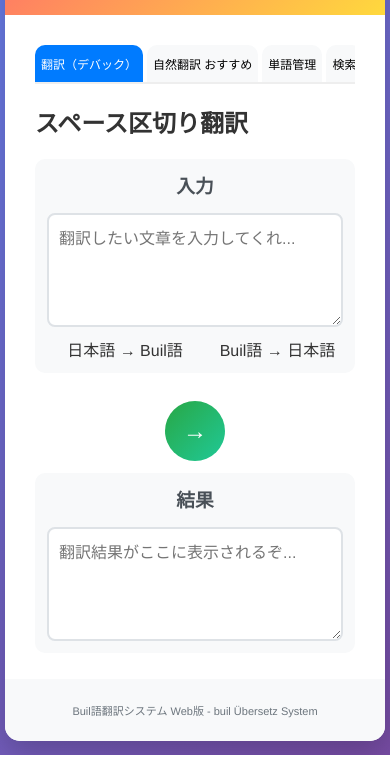
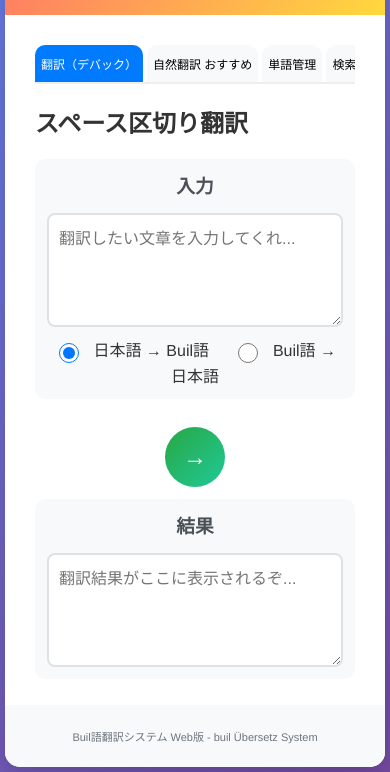
Before and after one commit to hoshigon/test2, a plain HTML site: page index.html in a window 390 px wide. Shown: the part 99-871 px from the top of the page. Drawn offline with Linux system fonts and the light colour scheme.

Commit message:
Update index.html
スマホで翻訳選択のボタンが表示されてない問題を修正

```diff
--- a/index.html
+++ b/index.html
@@ -621,9 +621,29 @@
             }
         }
 
+        /* ラジオボタンのスタイル */
+        input[type="radio"] {
+            width: 18px;
+            height: 18px;
+            margin-right: 8px;
+            vertical-align: middle;
+            cursor: pointer;
+        }
+
+        /* スマホでのラジオボタン調整 */
+        @media (max-width: 768px) {
+            input[type="radio"] {
+                width: 20px;
+                height: 20px;
+                margin-right: 10px;
+                -webkit-appearance: radio;
+                appearance: radio;
+            }
+        }
+
         /* タッチデバイス共通調整 */
         @media (max-width: 1199px) {
-            .tab, .btn, input, select, textarea {
+            .tab, .btn, input[type="text"], input[type="file"], select, textarea {
                 -webkit-appearance: none;
                 appearance: none;
                 -webkit-tap-highlight-color: transparent;
```
